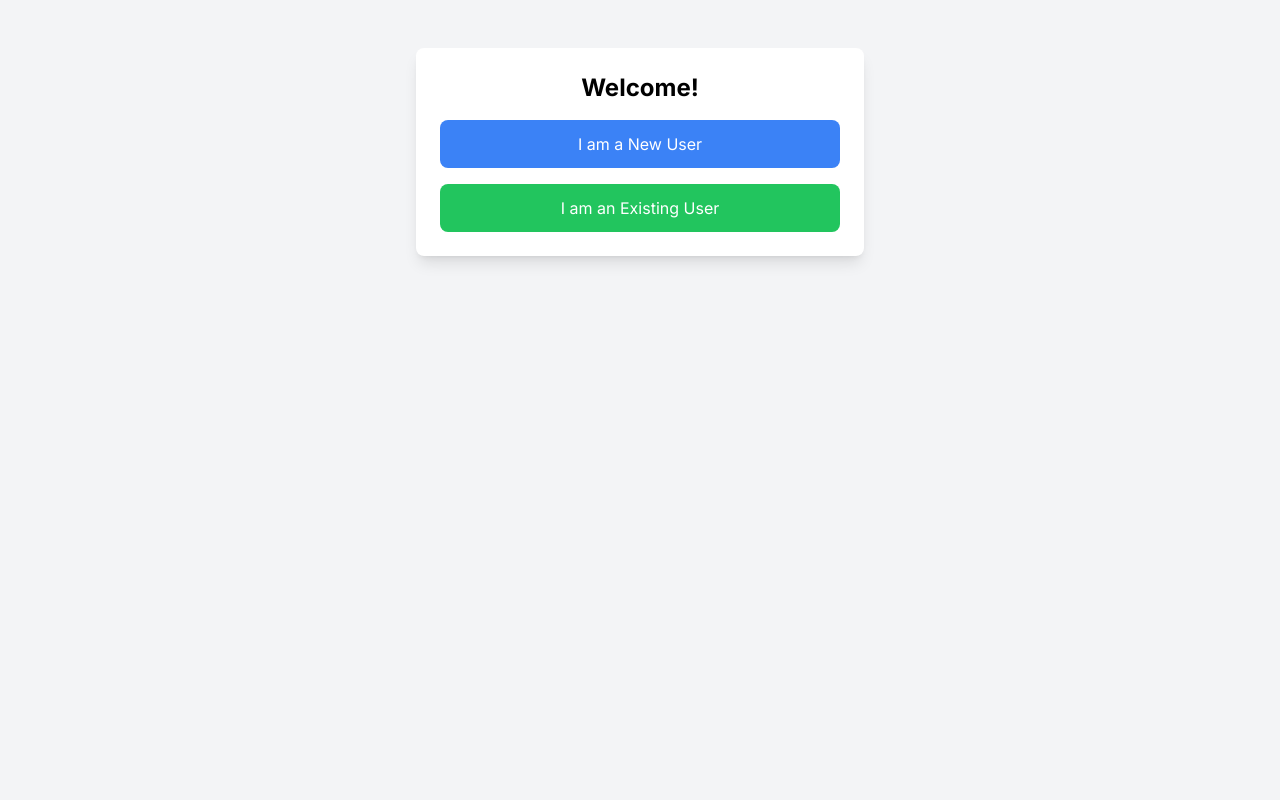
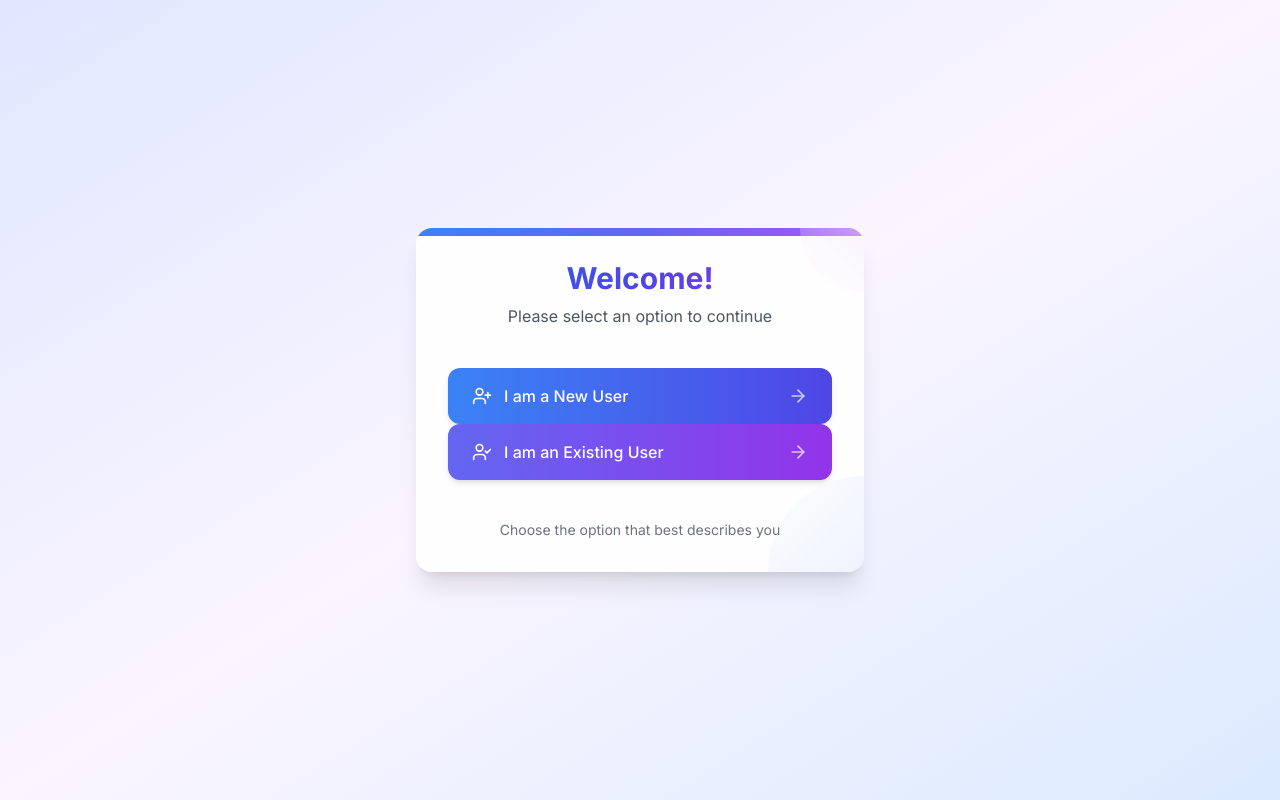
Before and after one commit to SatishPrakasham/kidoquizv2, a Next.js app: page /user in a window 1280 px wide. Built offline with nearby package versions, Linux system fonts and the light colour scheme.

Commit message:
frontend improvement on the user starting page

```diff
--- a/app/user/page.tsx
+++ b/app/user/page.tsx
@@ -1,29 +1,167 @@
-'use client';
+"use client"
+
+import { motion } from "framer-motion"
+import Link from "next/link"
+import { ArrowRight, UserPlus, UserCheck } from "lucide-react"
 
 export default function UserPage() {
-    return (
-        <div className="min-h-screen bg-gray-100 py-12 px-4 sm:px-6 lg:px-8">
-            <div className="max-w-md mx-auto bg-white rounded-lg shadow-lg p-6">
-                <div className="text-center">
-                    <h1 className="text-2xl font-bold mb-4">Welcome!</h1>
+  const containerVariants = {
+    hidden: { opacity: 0, y: 20 },
+    visible: {
+      opacity: 1,
+      y: 0,
+      transition: {
+        duration: 0.6,
+        ease: "easeOut",
+      },
+    },
+  }
 
-                    <div className="space-y-4">
-                        <button
-                            onClick={() => window.location.href = '/user/new'}
-                            className="w-full bg-blue-500 text-white px-4 py-3 rounded-lg hover:bg-blue-600"
-                        >
-                            I am a New User
-                        </button>
+  const buttonVariants = {
+    initial: { scale: 1 },
+    hover: {
+      scale: 1.03,
+      transition: {
+        type: "spring",
+        stiffness: 400,
+        damping: 10,
+      },
+    },
+    tap: { scale: 0.97 },
+  }
 
-                        <button
-                            onClick={() => window.location.href = '/user/existing'}
-                            className="w-full bg-green-500 text-white px-4 py-3 rounded-lg hover:bg-green-600"
-                        >
-                            I am an Existing User
-                        </button>
+  const staggerChildren = {
+    hidden: { opacity: 0 },
+    visible: {
+      opacity: 1,
+      transition: {
+        staggerChildren: 0.2,
+      },
+    },
+  }
+
+  const childVariants = {
+    hidden: { opacity: 0, y: 20 },
+    visible: {
+      opacity: 1,
+      y: 0,
+      transition: {
+        type: "spring",
+        stiffness: 300,
+        damping: 20,
+      },
+    },
+  }
+
+  return (
+    <div className="min-h-screen flex items-center justify-center p-4 sm:p-6 lg:p-8 bg-gradient-to-br from-indigo-100 via-purple-50 to-blue-100">
+      <motion.div className="w-full max-w-md" initial="hidden" animate="visible" variants={containerVariants}>
+        <motion.div
+          className="relative bg-white backdrop-blur-sm bg-opacity-90 rounded-2xl shadow-xl overflow-hidden"
+          whileHover={{ boxShadow: "0 20px 25px -5px rgba(0, 0, 0, 0.1), 0 10px 10px -5px rgba(0, 0, 0, 0.04)" }}
+          transition={{ duration: 0.3 }}
+        >
+          {/* Decorative elements */}
+          <div className="absolute top-0 left-0 w-full h-2 bg-gradient-to-r from-blue-500 via-indigo-500 to-purple-500"></div>
+          <div className="absolute bottom-0 right-0 w-24 h-24 rounded-tl-full bg-gradient-to-tl from-indigo-100 to-transparent opacity-50"></div>
+          <div className="absolute top-0 right-0 w-16 h-16 rounded-bl-full bg-gradient-to-bl from-purple-100 to-transparent opacity-50"></div>
+
+          <div className="relative p-8">
+            <motion.div className="text-center space-y-6" variants={staggerChildren}>
+              <motion.div variants={childVariants}>
+                <h1 className="text-3xl font-bold bg-gradient-to-r from-blue-600 via-indigo-600 to-purple-600 bg-clip-text text-transparent">
+                  Welcome!
+                </h1>
+                <p className="mt-2 text-gray-600">Please select an option to continue</p>
+              </motion.div>
+
+              <motion.div className="space-y-4 pt-4" variants={childVariants}>
+                <Link href="/user/new" passHref>
+                  <motion.button
+                    className="w-full group relative flex items-center justify-between bg-gradient-to-r from-blue-500 to-indigo-600 text-white px-6 py-4 rounded-xl font-medium shadow-md"
+                    variants={buttonVariants}
+                    whileHover="hover"
+                    whileTap="tap"
+                  >
+                    <div className="flex items-center">
+                      <UserPlus className="h-5 w-5 mr-3" />
+                      <span>I am a New User</span>
                     </div>
-                </div>
-            </div>
+                    <motion.div
+                      initial={{ x: 0 }}
+                      whileHover={{ x: 5 }}
+                      transition={{ type: "spring", stiffness: 400 }}
+                    >
+                      <ArrowRight className="h-5 w-5 opacity-70 group-hover:opacity-100" />
+                    </motion.div>
+                    <div className="absolute inset-0 rounded-xl bg-gradient-to-r from-blue-600 to-indigo-700 opacity-0 group-hover:opacity-100 transition-opacity duration-300 -z-10"></div>
+                  </motion.button>
+                </Link>
+
+                <Link href="/user/existing" passHref>
+                  <motion.button
+                    className="w-full group relative flex items-center justify-between bg-gradient-to-r from-indigo-500 to-purple-600 text-white px-6 py-4 rounded-xl font-medium shadow-md"
+                    variants={buttonVariants}
+                    whileHover="hover"
+                    whileTap="tap"
+                  >
+                    <div className="flex items-center">
+                      <UserCheck className="h-5 w-5 mr-3" />
+                      <span>I am an Existing User</span>
+                    </div>
+                    <motion.div
+                      initial={{ x: 0 }}
+                      whileHover={{ x: 5 }}
+                      transition={{ type: "spring", stiffness: 400 }}
+                    >
+                      <ArrowRight className="h-5 w-5 opacity-70 group-hover:opacity-100" />
+                    </motion.div>
+                    <div className="absolute inset-0 rounded-xl bg-gradient-to-r from-indigo-600 to-purple-700 opacity-0 group-hover:opacity-100 transition-opacity duration-300 -z-10"></div>
+                  </motion.button>
+                </Link>
+              </motion.div>
+
+              <motion.div
+                className="pt-4 text-sm text-gray-500"
+                variants={childVariants}
+                initial={{ opacity: 0 }}
+                animate={{ opacity: 1 }}
+                transition={{ delay: 1, duration: 0.5 }}
+              >
+                <p>Choose the option that best describes you</p>
+              </motion.div>
+            </motion.div>
+          </div>
+        </motion.div>
+
+        {/* Floating shapes for background decoration */}
+        <div className="fixed inset-0 -z-10 overflow-hidden pointer-events-none">
+          <motion.div
+            className="absolute top-1/4 left-1/4 w-64 h-64 rounded-full bg-blue-200 opacity-20 blur-3xl"
+            animate={{
+              x: [0, 30, 0],
+              y: [0, -30, 0],
+            }}
+            transition={{
+              repeat: Number.POSITIVE_INFINITY,
+              duration: 15,
+              ease: "easeInOut",
+            }}
+          />
+          <motion.div
+            className="absolute bottom-1/3 right-1/4 w-96 h-96 rounded-full bg-purple-200 opacity-20 blur-3xl"
+            animate={{
+              x: [0, -40, 0],
+              y: [0, 40, 0],
+            }}
+            transition={{
+              repeat: Number.POSITIVE_INFINITY,
+              duration: 20,
+              ease: "easeInOut",
+            }}
+          />
         </div>
-    );
+      </motion.div>
+    </div>
+  )
 }
--- a/package.json
+++ b/package.json
@@ -11,6 +11,7 @@
   "dependencies": {
     "@types/qrcode": "^1.5.5",
     "@types/uuid": "^10.0.0",
+    "framer-motion": "^12.4.10",
     "html5-qrcode": "^2.3.8",
     "lucide-react": "^0.477.0",
     "next": "15.1.6",
```
Also changed, not shown: 1 other file (tests, documents, lock files or other folders).
